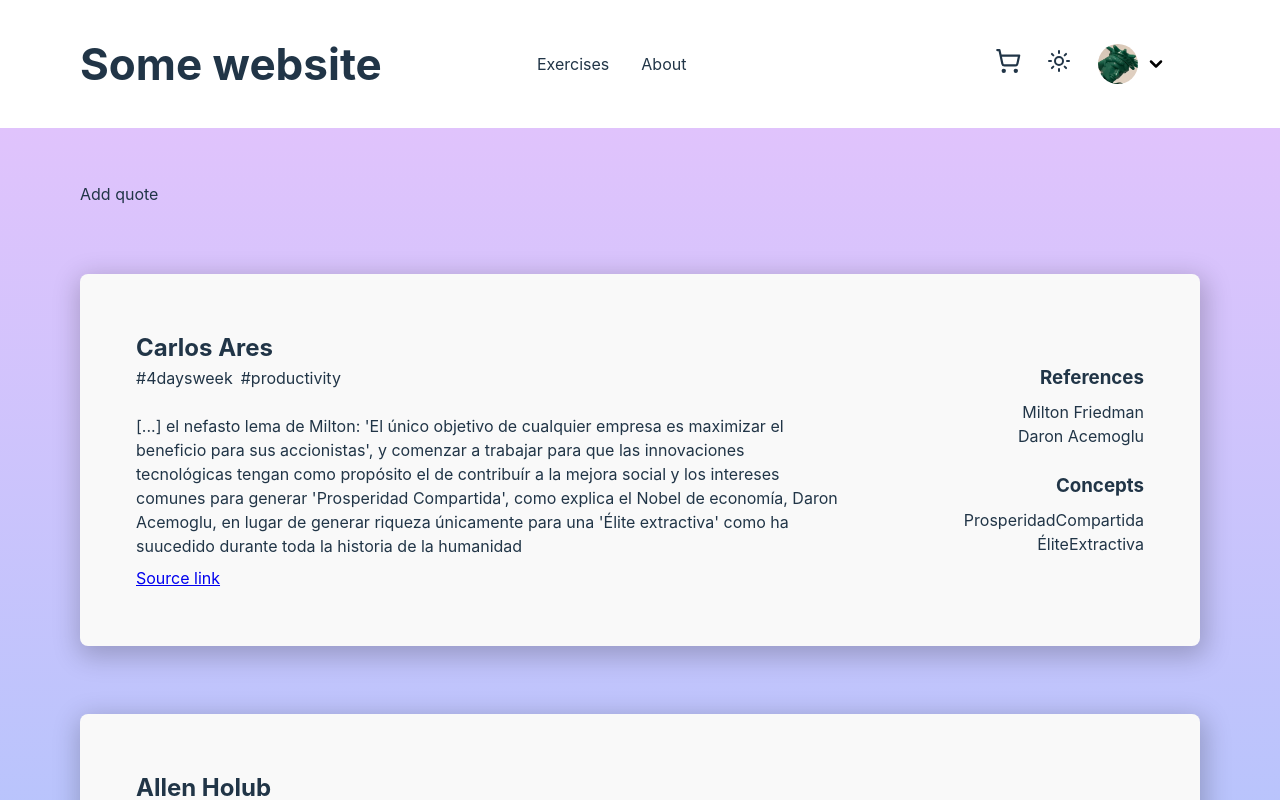
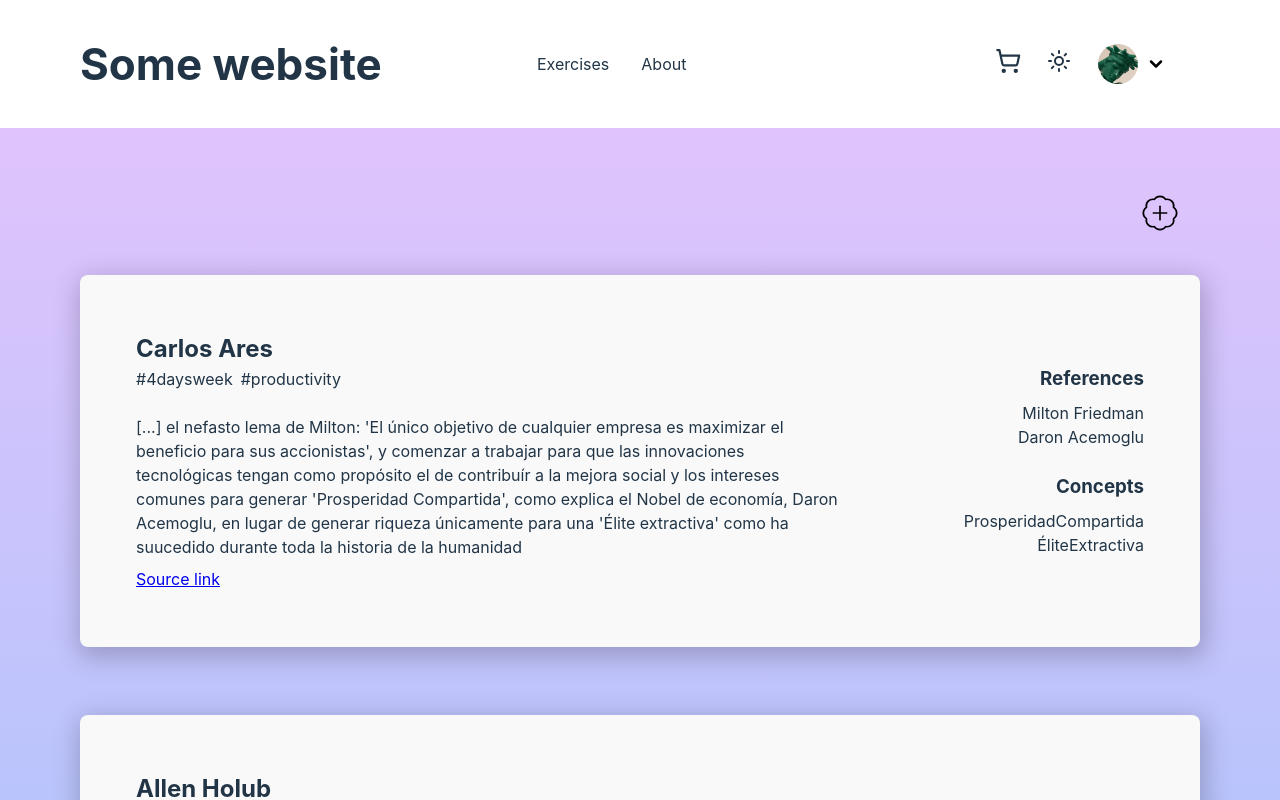
Before and after one commit to meegido/some-website, a React (Vite) app: page /exercises/quotes in a window 1280 px wide. Shown: the top 800 px of the page. Built offline with nearby package versions, Linux system fonts and the light colour scheme.

Commit message:
quote style

```diff
--- a/src/pages/quotes/quotes.jsx
+++ b/src/pages/quotes/quotes.jsx
@@ -1,17 +1,22 @@
+import { BadgePlus } from 'lucide-react';
 import { QUOTES } from './quotes-data';
 import styles from './quotes.module.css';
 import React from 'react';
+import Button from '../../shared/components/button/button';
 
 const Quotes = () => {
   const [quotes, setQuotes] = React.useState(QUOTES);
 
   return (
     <section className={styles.wrapper}>
-      <section>
-        <p>Add quote</p>
+      <section className={styles.add}>
+        <Button>
+          <BadgePlus size={40} strokeWidth={1} />
+        </Button>
       </section>
+      <section className={styles.quote__wrapper}>
         {quotes.map((quote) => (
-        <section key={quote.author} className={styles.quote__wrapper}>
+          <section key={quote.author} className={styles.quote}>
             <article className={styles.info}>
               <div className={styles.title}>
                 <h2>{quote.author}</h2>
@@ -27,7 +32,6 @@ const Quotes = () => {
                 Source link
               </a>
             </article>
-
             <section className={styles.sides}>
               <article>
                 {quote.references.length !== 0 ? <h3>References</h3> : ''}
@@ -49,6 +53,7 @@ const Quotes = () => {
           </section>
         ))}
       </section>
+    </section>
   );
 };
 
--- a/src/pages/quotes/quotes.module.css
+++ b/src/pages/quotes/quotes.module.css
@@ -1,18 +1,31 @@
 .wrapper,
 .wrapper article,
-.quote__wrapper,
+.quote,
 .concepts,
 .sides,
 .title {
   display: flex;
   flex-direction: column;
 }
+.quote__wrapper {
+  display: flex;
+  flex-direction: column;
+}
+
+.add {
+  display: flex;
+  justify-content: flex-end;
+}
 
 .wrapper {
   padding: 54px var(--container-padding);
-  gap: 68px;
+  gap: 32px;
   background-color: #8ec5fc;
   background-image: linear-gradient(360deg, #8ec5fc 0%, #e0c3fc 100%);
+}
+
+.quote__wrapper {
+  gap: 68px;
 }
 
 .title {
@@ -33,7 +46,7 @@
   gap: 24px;
 }
 
-.quote__wrapper {
+.quote {
   gap: 32px;
   background-color: #f9f9f9;
   background-image: linear-gradient(19deg, #f9f9f9 0%, #f9f9f9 100%);
@@ -43,10 +56,13 @@
 }
 
 @media (min-width: 1024px) {
-  .quote__wrapper {
-    flex-direction: row;
+  .quote {
     gap: 80px;
     padding: 32px;
+  }
+
+  .quote {
+    flex-direction: row;
   }
 
   .sides {
@@ -67,7 +83,7 @@
 }
 
 @media (min-width: 1200px) {
-  .quote__wrapper {
+  .quote {
     gap: 120px;
     padding: 56px;
   }
--- a/src/shared/components/button/button.module.css
+++ b/src/shared/components/button/button.module.css
@@ -15,7 +15,7 @@ button:hover {
 
 button:focus,
 button:focus-visible {
-  outline: 4px auto -webkit-focus-ring-color;
+  outline: none;
 }
 
 .childreWrapper {
```
Lines whose indentation alone changed are shown as unchanged.
